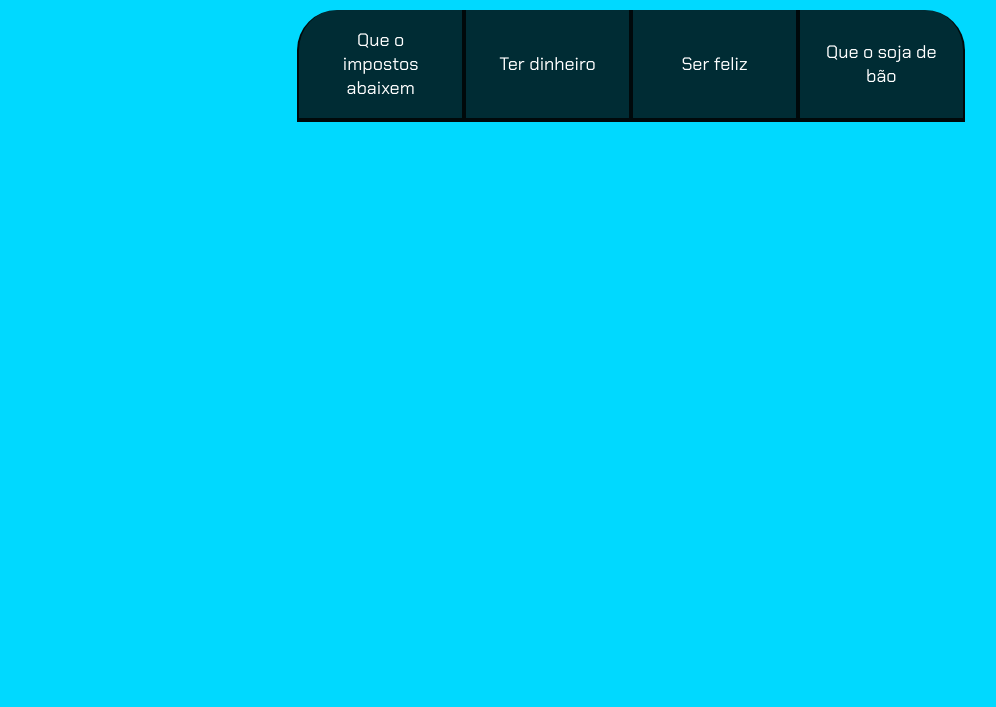
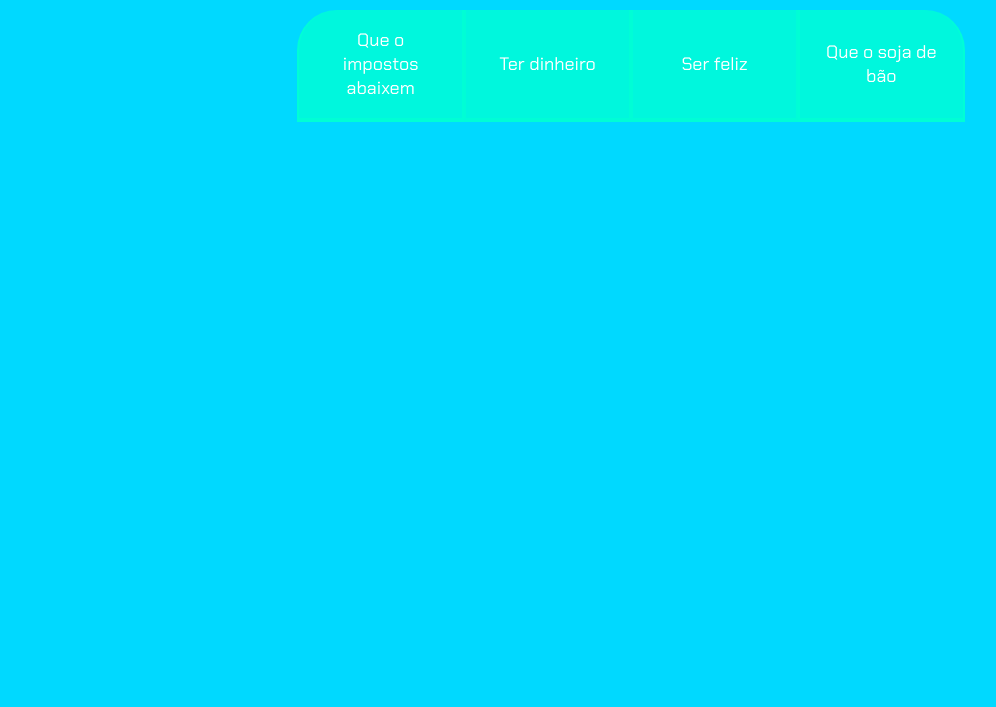
Before and after one commit to alvarofae/-us-guri, a plain HTML site: page index.html in a window 1280 px wide. Shown: the part 93-800 px from the top of the page, without its empty margins (9-1005 px from the left). Drawn offline with Linux system fonts and the light colour scheme.

Commit message:
emyjyety

```diff
--- a/style2.css
+++ b/style2.css
@@ -9,7 +9,7 @@
     --verde-limao: #6FFF57;
     --botao-inativo: rgba(58, 55, 94, 0.5);
     --botao-inativo: rgba(8, 74, 86, 0.5);
-    --botao-ativo: rgba(0, 0, 0, 0.795);
+    --botao-ativo: rgba(0, 255, 213, 0.795);
 }
 body{
     background-color: var(--cor-de-fundo);
```
